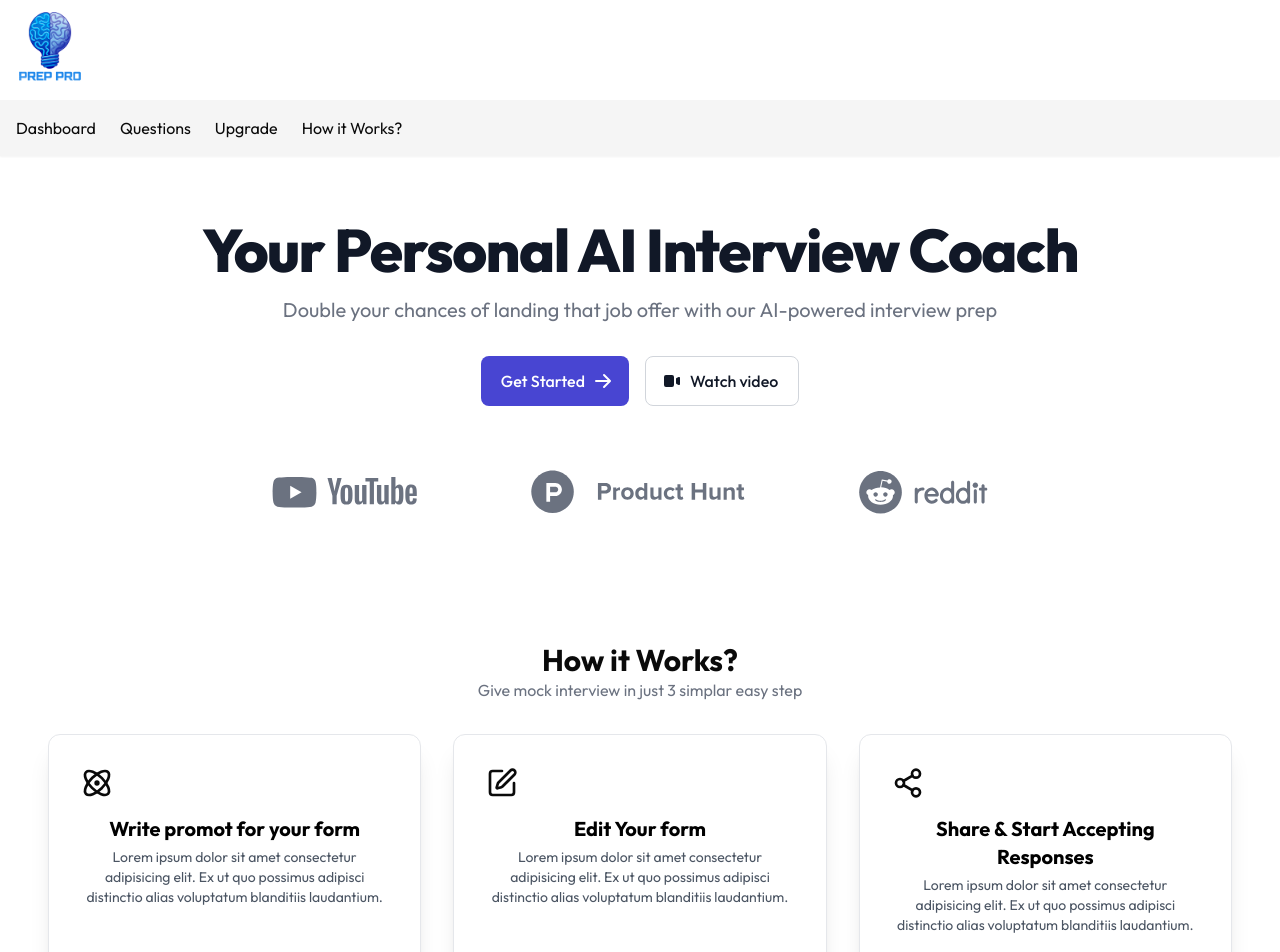
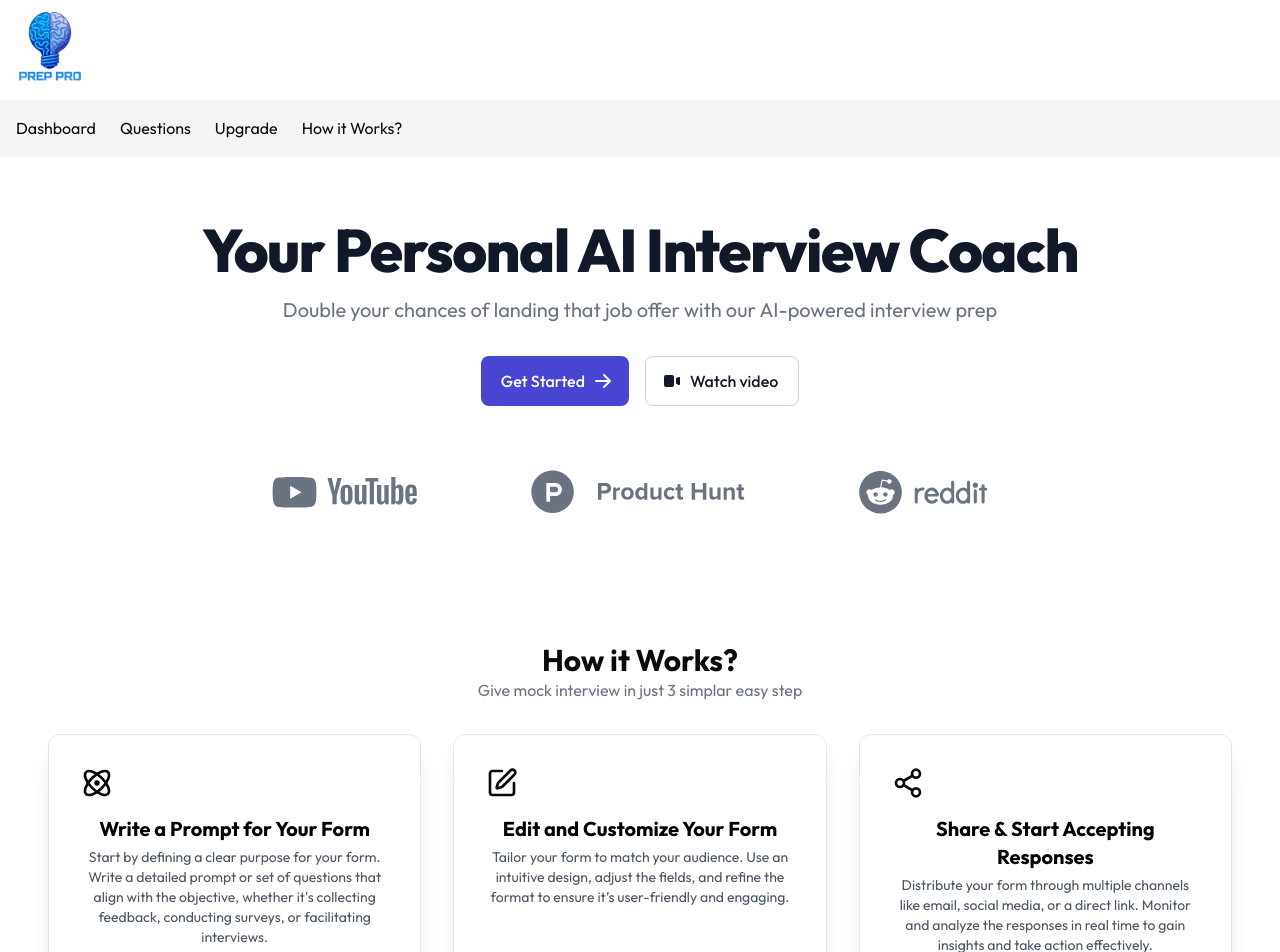
Before and after one commit to Jagpreet13/PrepPro, a Next.js app: page / in a window 1280 px wide. Shown: the top 952 px of the page. Built offline with nearby package versions, Linux system fonts and the light colour scheme.

Commit message:
change in page.js

```diff
--- a/app/page.js
+++ b/app/page.js
@@ -77,11 +77,10 @@ with our AI-powered interview prep</p>
       >
        <AtomIcon className='h-8 w-8'/>
 
-        <h2 className="mt-4 text-xl font-bold text-black">Write promot for your form</h2>
+        <h2 className="mt-4 text-xl font-bold text-black">Write a Prompt for Your Form</h2>
 
         <p className="mt-1 text-sm text-gray-600">
-          Lorem ipsum dolor sit amet consectetur adipisicing elit. Ex ut quo possimus adipisci
-          distinctio alias voluptatum blanditiis laudantium.
+        Start by defining a clear purpose for your form. Write a detailed prompt or set of questions that align with the objective, whether it's collecting feedback, conducting surveys, or facilitating interviews.
         </p>
       </a>
 
@@ -91,11 +90,10 @@ with our AI-powered interview prep</p>
       >
       <Edit className='h-8 w-8'/>
 
-        <h2 className="mt-4 text-xl font-bold text-black">Edit Your form </h2>
+        <h2 className="mt-4 text-xl font-bold text-black">Edit and Customize Your Form</h2>
 
         <p className="mt-1 text-sm text-gray-600">
-          Lorem ipsum dolor sit amet consectetur adipisicing elit. Ex ut quo possimus adipisci
-          distinctio alias voluptatum blanditiis laudantium.
+        Tailor your form to match your audience. Use an intuitive design, adjust the fields, and refine the format to ensure it’s user-friendly and engaging.
         </p>
       </a>
 
@@ -108,8 +106,7 @@ with our AI-powered interview prep</p>
         <h2 className="mt-4 text-xl font-bold text-black">Share & Start Accepting Responses</h2>
 
         <p className="mt-1 text-sm text-gray-600">
-          Lorem ipsum dolor sit amet consectetur adipisicing elit. Ex ut quo possimus adipisci
-          distinctio alias voluptatum blanditiis laudantium.
+        Distribute your form through multiple channels like email, social media, or a direct link. Monitor and analyze the responses in real time to gain insights and take action effectively.
         </p>
       </a>
 
```
